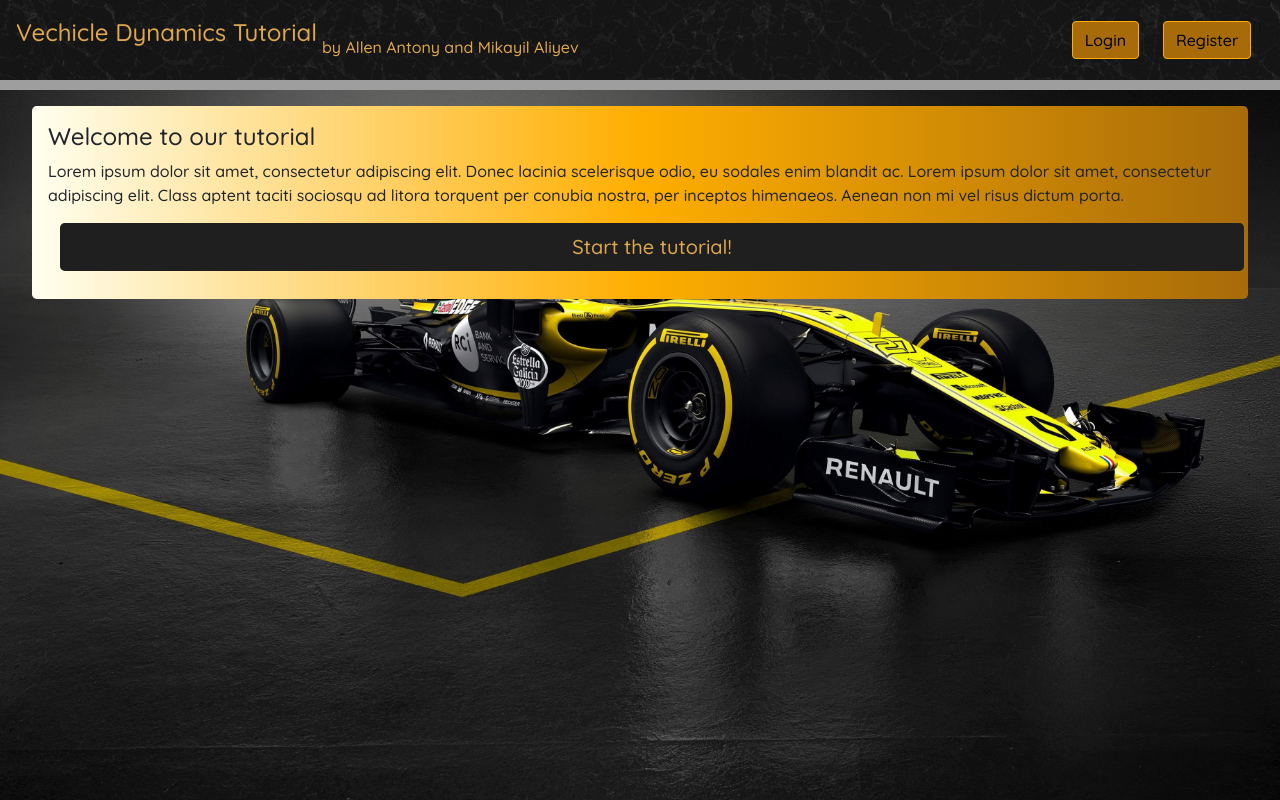
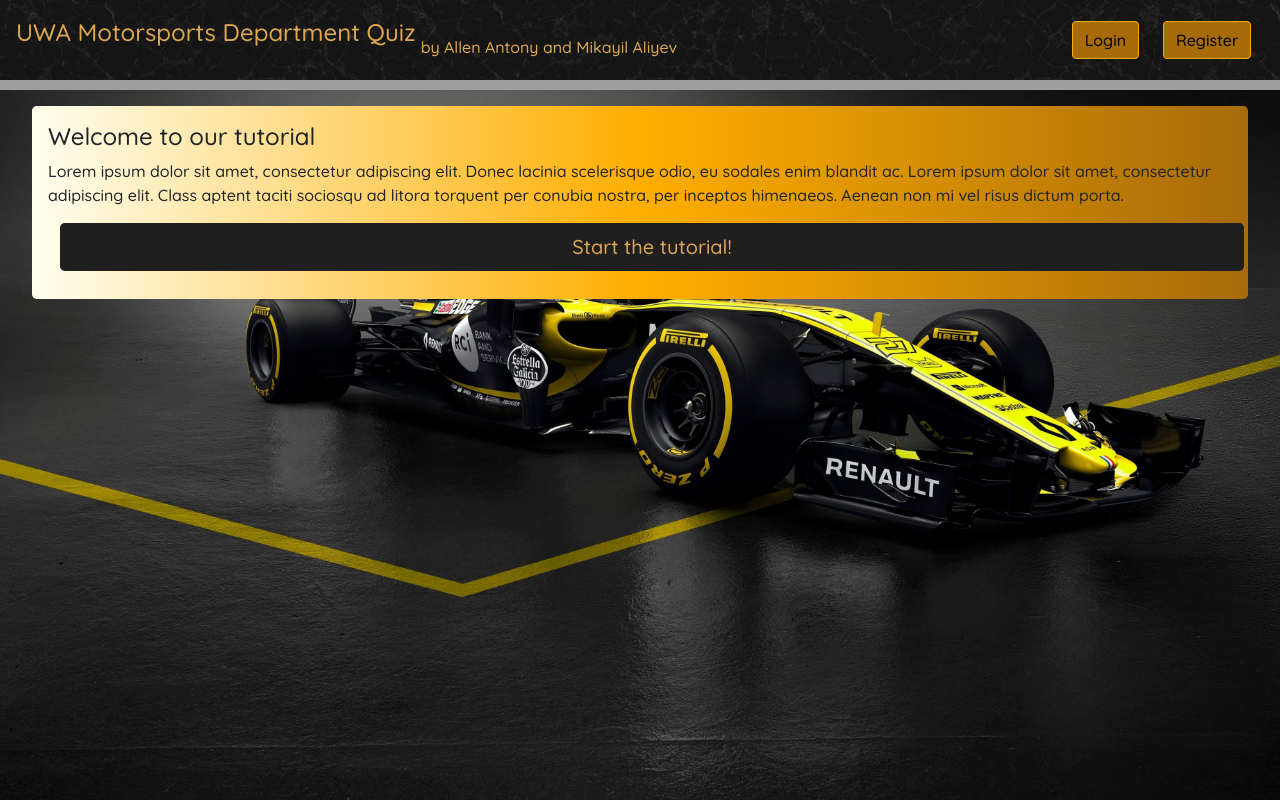
Before and after one commit to Allenator1/UWAM-Introductory-Website, a Flask app: page / in a window 1280 px wide. Run offline with Flask 2, Linux system fonts and the light colour scheme; grey boxes are pictures that could not be loaded.

Commit message:
Changed title

```diff
--- a/app/templates/index.html
+++ b/app/templates/index.html
@@ -18,7 +18,7 @@
                 <div class="banner_content">
                     <div class="banner_left">
                         <h1 class="heading" id="homepage_title">
-                            Vechicle Dynamics Tutorial
+                            UWA Motorsports Department Quiz
                             <span class="subheading" id="author"> by Allen Antony and Mikayil Aliyev </span>
                         </h1>
                     </div>
```
